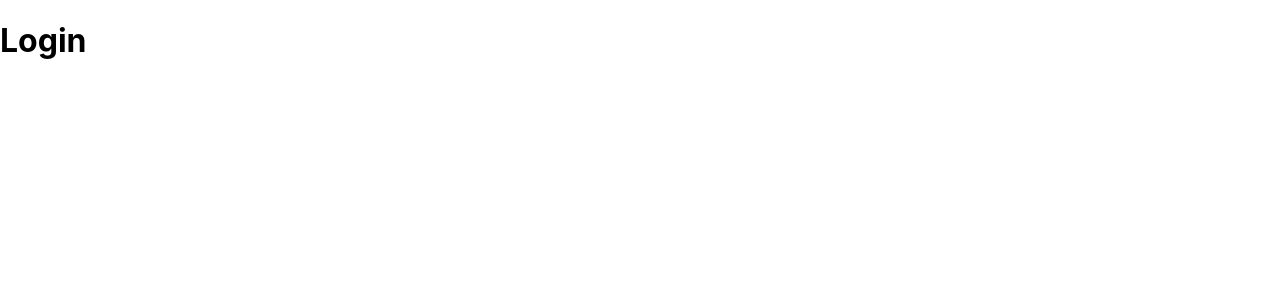
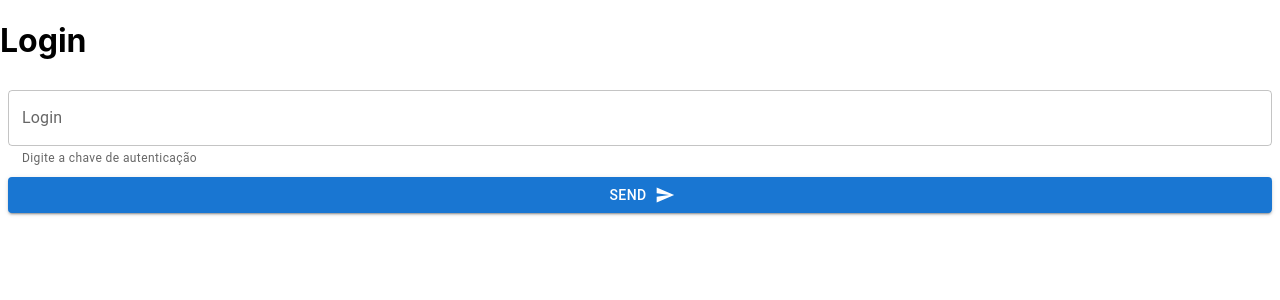
Before and after one commit to Adadezer/PSTradeTechnology, a React (Create React App) app in the folder tradefrontend/: page / in a window 1280 px wide. Shown: the top 300 px of the page. Built offline with nearby package versions, Linux system fonts and the light colour scheme.

Commit message:
feat: :sparkles: inputs da página de login com requisição para a api

```diff
--- a/tradefrontend/package.json
+++ b/tradefrontend/package.json
@@ -15,6 +15,7 @@
     "@types/node": "^16.18.31",
     "@types/react": "^18.2.6",
     "@types/react-dom": "^18.2.4",
+    "axios": "^1.4.0",
     "react": "^18.2.0",
     "react-dom": "^18.2.0",
     "react-router-dom": "^6.11.2",
--- /dev/null
+++ b/tradefrontend/src/components/InputLogin.tsx
@@ -0,0 +1,29 @@
+import { Grid, TextField } from "@mui/material";
+import React, { useContext } from "react";
+
+import TradeContext from "../context/TradeContext";
+import { ISizeMandatory } from "../interfaces/ISizeMandatory";
+
+function InputLogin(props: ISizeMandatory) {
+  const { apiKey, setApiKey } = useContext(TradeContext);
+
+  const validationKey = ({ value }: HTMLInputElement | HTMLTextAreaElement) => {
+    setApiKey(value);
+  };
+
+  return (
+    <Grid item {...props}>
+      <TextField
+        fullWidth
+        value={apiKey}
+        onChange={(e) => validationKey(e.target)}
+        helperText="Digite a chave de autenticação"
+        id="outlined-basic"
+        label="Login"
+        variant="outlined"
+      />
+    </Grid>
+  );
+}
+
+export default InputLogin;
--- /dev/null
+++ b/tradefrontend/src/interfaces/ISizeMandatory.tsx
@@ -0,0 +1,5 @@
+export interface ISizeMandatory {
+  xs?: number;
+  md?: number;
+  lg?: number;
+}
--- a/tradefrontend/src/pages/Login.tsx
+++ b/tradefrontend/src/pages/Login.tsx
@@ -1,7 +1,45 @@
-import React from "react";
+import SendIcon from "@mui/icons-material/Send";
+import { Grid, Button } from "@mui/material";
+import React, { useContext } from "react";
+
+import InputLogin from "../components/InputLogin";
+import TradeContext from "../context/TradeContext";
+import RequestAPI from "../utils/RequestAPI";
 
 function Login() {
-  return <h1>Login</h1>;
+  const { apiKey } = useContext(TradeContext);
+  const LoginKey = () => {
+    RequestAPI(apiKey, "countries");
+  };
+
+  return (
+    <>
+      <h1>Login</h1>
+      <Grid
+        container
+        component="form"
+        spacing={1}
+        direction="column"
+        p={1}
+        noValidate
+        autoComplete="off"
+        sx={{ overflow: "auto", maxHeight: "86vh" }}
+      >
+        <InputLogin xs={2} md={2} lg={2} />
+        {/* <Name isRequired={false} xs={12} md={6} /> */}
+        <Grid item>
+          <Button
+            variant="contained"
+            endIcon={<SendIcon />}
+            fullWidth
+            onClick={() => LoginKey()}
+          >
+            Send
+          </Button>
+        </Grid>
+      </Grid>
+    </>
+  );
 }
 
 export default Login;
--- /dev/null
+++ b/tradefrontend/src/utils/RequestAPI.tsx
@@ -0,0 +1,20 @@
+import axios from "axios";
+
+const apiUrl = "https://v3.football.api-sports.io";
+
+const RequestAPI = async (apiKey: string, endpoint: string) => {
+  const config = {
+    headers: {
+      "x-rapidapi-key": apiKey,
+      "x-rapidapi-host": "v3.football.api-sports.io",
+    },
+  };
+  try {
+    const result = await axios.get(`${apiUrl}/${endpoint}`, config);
+    console.log("result:", result);
+  } catch (error) {
+    console.error(error);
+  }
+};
+
+export default RequestAPI;
```
Also changed, not shown: 1 other file (tests, documents, lock files or other folders).
